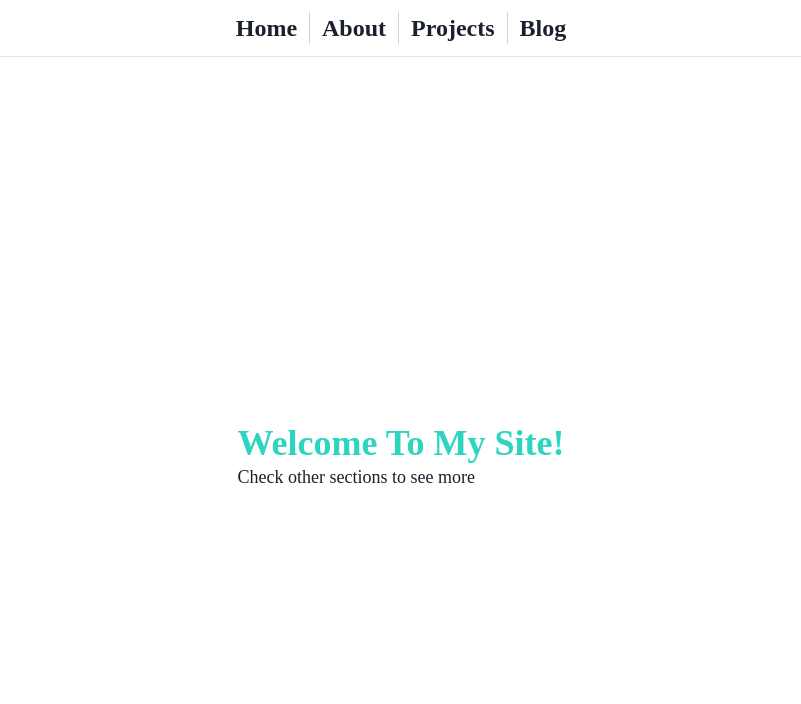
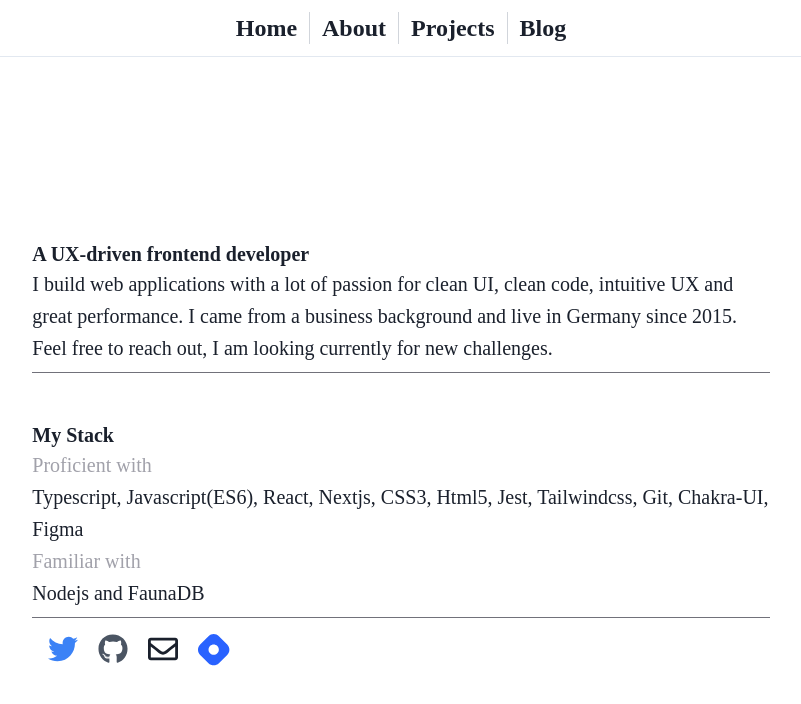
Before and after one commit to Ali-Hussein-dev/Ali-Hussein-dev, a Next.js app: page / in a window 1280 px wide. Shown: the top 704 px of the page, without its empty margins (239-1040 px from the left). Built offline with nearby package versions, Linux system fonts and the light colour scheme.

Commit message:
feat: move about page to home

```diff
--- a/src/pages/About.tsx
+++ /dev/null
@@ -1,94 +0,0 @@
-import Head from 'next/head'
-import { FaTwitter, FaGithub, FaRegEnvelope } from 'react-icons/fa'
-import { IconType } from 'react-icons/lib'
-const links = [
-  {
-    href: 'https://twitter.com/AliHussein_20',
-    IconName: FaTwitter,
-    cn: 'text-blue-500 ',
-  },
-  {
-    href: 'https://github.com/Ali-Hussein-dev',
-    IconName: FaGithub,
-    cn: 'text-gray-600 ',
-  },
-  {
-    href: 'mailto:ali.hussein.pre@gmail.com',
-    IconName: FaRegEnvelope,
-    cn: 'text-trueGray-500',
-  },
-]
-interface LinkProp {
-  href: string
-  cn: string
-  IconName?: IconType
-  children?: any
-}
-const Link: React.FC<LinkProp> = ({ href, IconName, cn, children }) => (
-  <div>
-    <a className={cn} href={href} target="_blank" rel="noreferrer">
-      {IconName && <IconName size="30" />}
-      {children && <span className="font-semibold">{children}</span>}
-    </a>
-  </div>
-)
-//=======================
-const About: React.FC = () => {
-  // hooks
-  //--------------------------------------
-  // functions
-  //--------------------------------------
-  return (
-    <section id="About" className="grid min-h-screen px-2 place-items-center">
-      <Head>
-        <title>About</title>
-      </Head>
-      <div className="py-4 md:w-9/12 lg:w-7/12 ">
-        <h1 className="pb-1 mb-4 text-xl font-bold text-teal-500 border-b-4 border-teal-400 ">
-          ABOUT
-        </h1>
-        <h2 className="font-semibold">A UX-driven frontend developer</h2>
-        <p className="pb-2 mb-4 leading-8 border-b border-gray-200">
-          I build web applications with a lot of passion for clean UI, clean
-          code, intuitive UX and great performance. I came from a business
-          background and live in Germany since 2015. Feel free to reach out, I
-          am looking currently for new challenges.
-        </p>
-        <h2 className="font-semibold ">My Stack</h2>
-        <div className="pb-2 mb-4 leading-8 border-b border-gray-200">
-          <h3 className="text-trueGray-400">Proficient with</h3>
-          <p>
-            Typescript, Javascript(ES6), React, Nextjs, CSS3, Html5, Jest,
-            Tailwindcss, Git, Chakra-UI, Figma
-          </p>
-          <h3 className="text-trueGray-400">Familiar with</h3>
-          <p>Nodejs and FaunaDB</p>
-        </div>
-        <div className="flex ">
-          {links.map((o, i) => (
-            <span key={i} className="p-1 ml-3 rounded-xl hover:bg-trueGray-100">
-              <Link href={o.href} cn={o.cn} IconName={o.IconName} />
-            </span>
-          ))}
-          <span className="p-1 ml-3 rounded-xl hover:bg-trueGray-50">
-            <Link href={'https://hashnode.com/@Ali-2021'} cn="">
-              <svg
-                className="w-8 fill-current"
-                viewBox="0 0 118 118"
-                fill="none"
-              >
-                <path
-                  fillRule="evenodd"
-                  clipRule="evenodd"
-                  d="M7.95 38.655c-10.6 10.6-10.6 27.784 0 38.383l30.705 30.706c10.6 10.599 27.784 10.599 38.383 0l30.706-30.706c10.599-10.6 10.599-27.784 0-38.383L77.038 7.95c-10.6-10.599-27.784-10.599-38.383 0L7.95 38.655zm63.33 32.626c7.42-7.42 7.42-19.449 0-26.868-7.419-7.42-19.448-7.42-26.867 0-7.42 7.42-7.42 19.448 0 26.868 7.42 7.419 19.448 7.419 26.868 0z"
-                  fill="#2962FF"
-                ></path>
-              </svg>
-            </Link>
-          </span>
-        </div>
-      </div>
-    </section>
-  )
-}
-export default About
--- a/src/pages/index.tsx
+++ b/src/pages/index.tsx
@@ -1,14 +1,91 @@
-export const Home = (): JSX.Element => (
-  <section className="flex flex-col items-center justify-center h-screen px-2">
-    <div>
-      <h1 className="text-2xl font-black text-teal-400 lg:text-4xl">
-        Welcome To My Site!
-      </h1>
-      <p className="lg:text-lg text-trueGray-500">
-        Check other sections to see more
-      </p>
-    </div>
-  </section>
+import Head from 'next/head'
+import { FaTwitter, FaGithub, FaRegEnvelope } from 'react-icons/fa'
+import { IconType } from 'react-icons/lib'
+const links = [
+  {
+    href: 'https://twitter.com/AliHussein_20',
+    IconName: FaTwitter,
+    cn: 'text-blue-500 ',
+  },
+  {
+    href: 'https://github.com/Ali-Hussein-dev',
+    IconName: FaGithub,
+    cn: 'text-gray-600 ',
+  },
+  {
+    href: 'mailto:ali.hussein.pre@gmail.com',
+    IconName: FaRegEnvelope,
+    cn: 'text-trueGray-500',
+  },
+]
+interface LinkProp {
+  href: string
+  cn: string
+  IconName?: IconType
+  children?: any
+}
+const Link: React.FC<LinkProp> = ({ href, IconName, cn, children }) => (
+  <div>
+    <a className={cn} href={href} target="_blank" rel="noreferrer">
+      {IconName && <IconName size="30" />}
+      {children && <span className="font-semibold">{children}</span>}
+    </a>
+  </div>
 )
-
-export default Home
+//=======================
+const About: React.FC = () => {
+  // hooks
+  //--------------------------------------
+  // functions
+  //--------------------------------------
+  return (
+    <section id="About" className="grid min-h-screen px-2 place-items-center">
+      <Head>
+        <title>About</title>
+      </Head>
+      <div className="py-4 md:w-9/12 lg:w-7/12 ">
+        <h2 className="font-semibold">A UX-driven frontend developer</h2>
+        <p className="pb-2 mb-12 leading-8 border-b border-zinc-500">
+          I build web applications with a lot of passion for clean UI, clean
+          code, intuitive UX and great performance. I came from a business
+          background and live in Germany since 2015. Feel free to reach out, I
+          am looking currently for new challenges.
+        </p>
+        <h2 className="font-semibold ">My Stack</h2>
+        <div className="pb-2 mb-2 leading-8 border-b border-zinc-500">
+          <h3 className="text-zinc-400">Proficient with</h3>
+          <p>
+            Typescript, Javascript(ES6), React, Nextjs, CSS3, Html5, Jest,
+            Tailwindcss, Git, Chakra-UI, Figma
+          </p>
+          <h3 className="text-zinc-400">Familiar with</h3>
+          <p>Nodejs and FaunaDB</p>
+        </div>
+        <div className="flex py-1">
+          {links.map((o, i) => (
+            <span key={i} className="p-1 ml-3 rounded-xl">
+              <Link href={o.href} cn={o.cn} IconName={o.IconName} />
+            </span>
+          ))}
+          <span className="p-1 ml-3 rounded-xl hover:bg-trueGray-50">
+            <Link href={'https://hashnode.com/@Ali-2021'} cn="">
+              <svg
+                className="w-8 fill-current"
+                viewBox="0 0 118 118"
+                fill="none"
+              >
+                <path
+                  fillRule="evenodd"
+                  clipRule="evenodd"
+                  d="M7.95 38.655c-10.6 10.6-10.6 27.784 0 38.383l30.705 30.706c10.6 10.599 27.784 10.599 38.383 0l30.706-30.706c10.599-10.6 10.599-27.784 0-38.383L77.038 7.95c-10.6-10.599-27.784-10.599-38.383 0L7.95 38.655zm63.33 32.626c7.42-7.42 7.42-19.449 0-26.868-7.419-7.42-19.448-7.42-26.867 0-7.42 7.42-7.42 19.448 0 26.868 7.42 7.419 19.448 7.419 26.868 0z"
+                  fill="#2962FF"
+                ></path>
+              </svg>
+            </Link>
+          </span>
+        </div>
+      </div>
+    </section>
+  )
+}
+export default About
```
